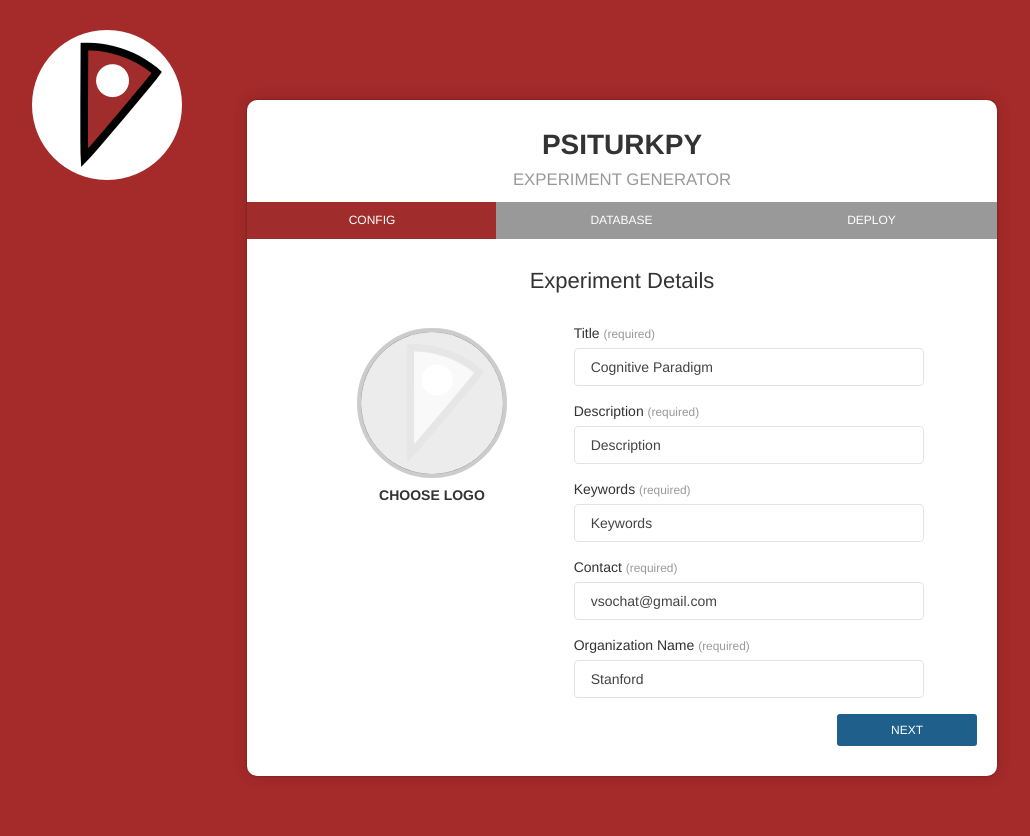
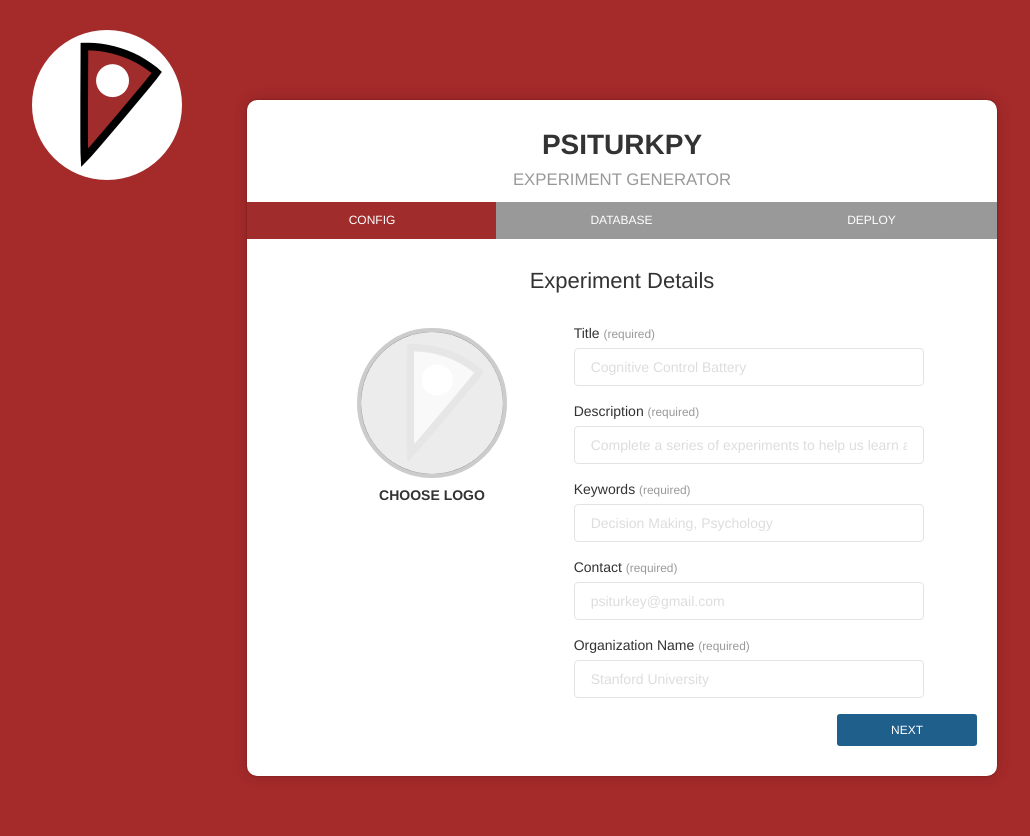
Before and after one commit to expfactory/expfactory-python, a Flask app: page / in a window 1280 px wide. Shown: the whole page, without its empty margins (18-1048 px from the left). Run offline with Flask 2, Linux system fonts and the light colour scheme; some libraries are stand-ins or nearby versions.

Commit message:
removing auto fill in fields

```diff
--- a/psiturkpy/templates/index.html
+++ b/psiturkpy/templates/index.html
@@ -246,34 +246,6 @@
     });
 });
 
-      $("#dbusername").val("username")
-
-        $("#dbname").val("databasename")
-
-        $("#dbhost").val("host.host.edu")
-
-        $("#Submit").val("Submit")
-
-        $("#organization_name").val("Stanford")
-
-        $("#dbpasswordconfirm").val("pwpwpw")
-
-        $("#jobb").val("Folder")
-
-        $("#dbpassword").val("pwpwpw")
-
-        $("#contact_email_on_error").val("vsochat@gmail.com")
-
-        $("#dbtype").val("mysql")
-
-        $("#description").val("Description")
-
-        $("#dbtable").val("tablename")
-
-        $("#amt_keywords").val("Keywords")
-
-        $("#title").val("Cognitive Paradigm")
-
 </script>
 
 
```
